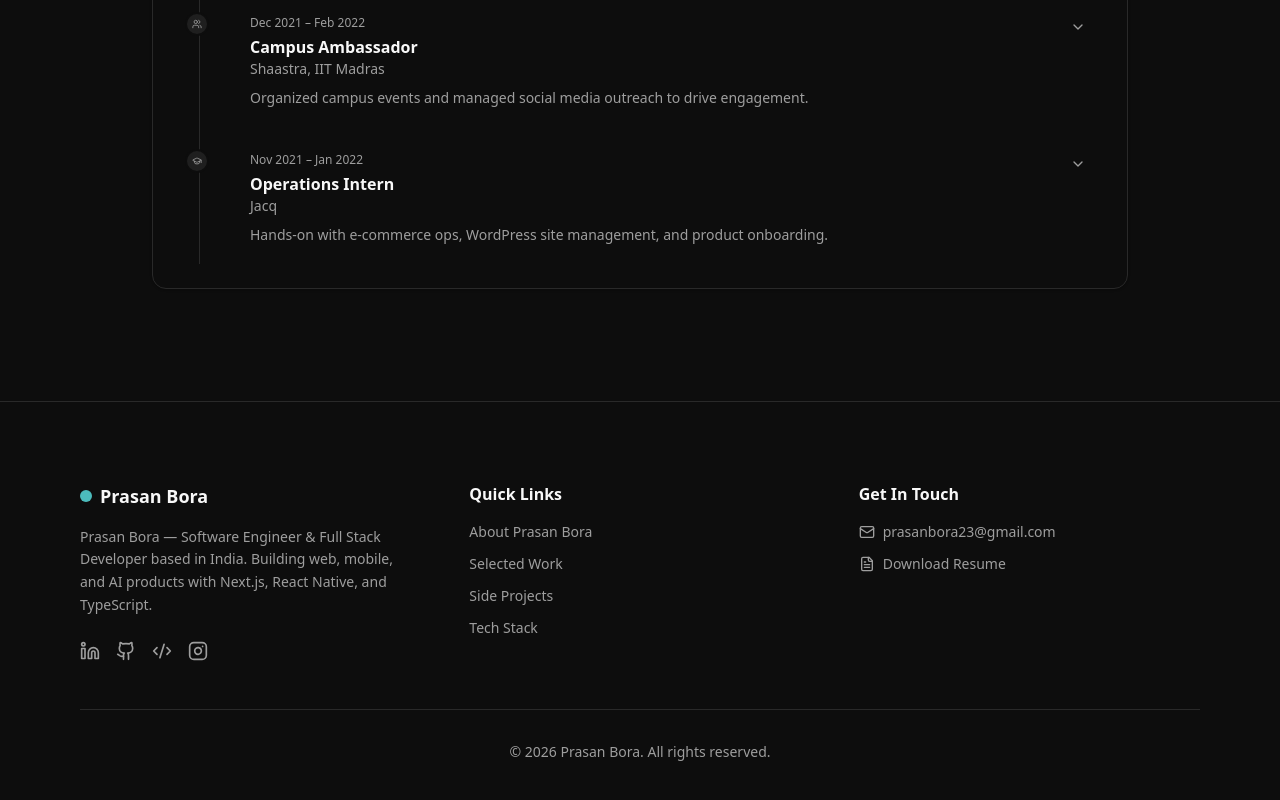
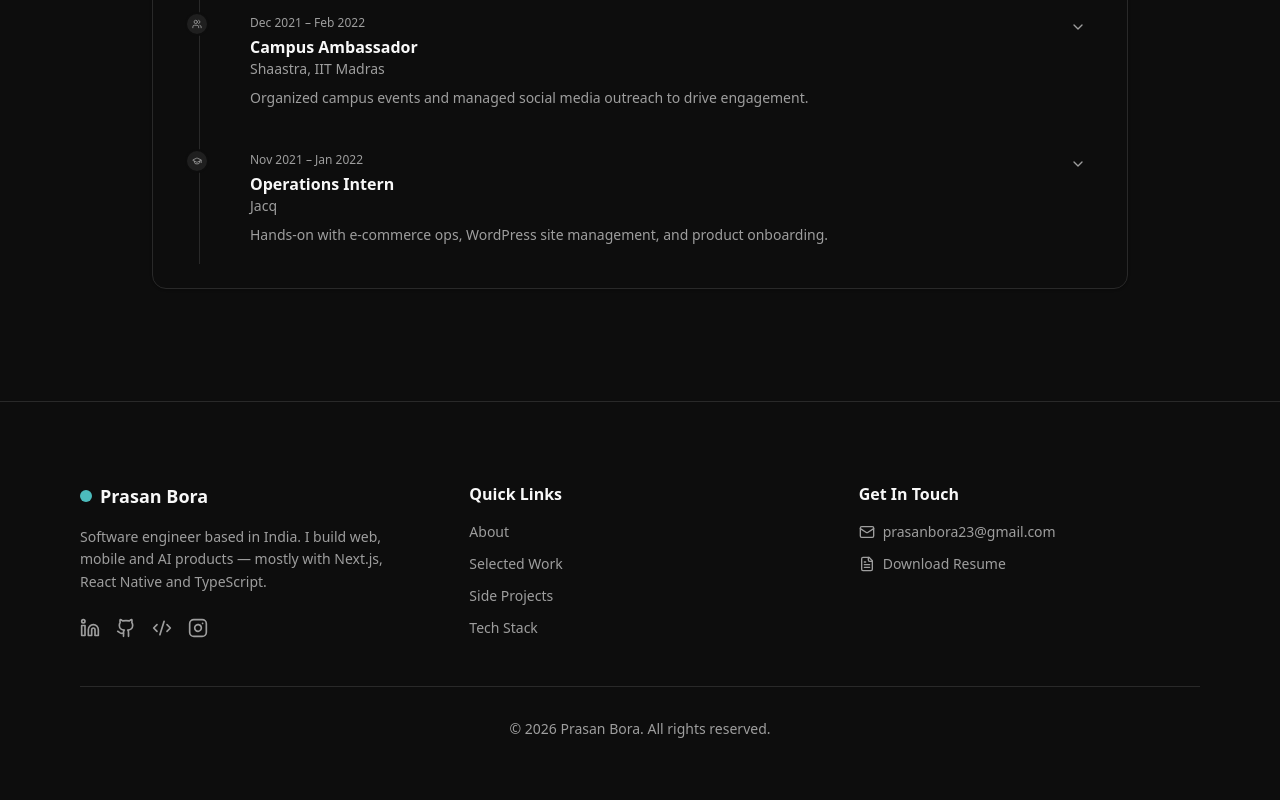
Before and after one commit to PrasanBora/portfolio3.0, a Next.js app: page /about in a window 1280 px wide. Shown: the part 1954-2754 px from the top of the page. Built offline with nearby package versions, Linux system fonts and the light colour scheme.

Commit message:
feat: update WorksClient and SiteFooter with concise descriptions and improved phrasing

```diff
--- a/app/works/works-client.tsx
+++ b/app/works/works-client.tsx
@@ -11,46 +11,46 @@ export default function WorksClient() {
         animate={{ opacity: 1, y: 0 }}
         transition={{ duration: 0.5 }}
         className="mb-12 md:mb-16">
-        <span className="eyebrow">Work by Prasan Bora</span>
+        <span className="eyebrow">Work</span>
         <h1 className="section-heading mt-3">
-          Selected Projects by Prasan Bora
+          Selected work
         </h1>
         <p className="lead mt-4 max-w-2xl">
-          A selection of products I&apos;ve contributed to — from AI platforms
-          and SaaS apps to client websites and e-commerce builds.
+          Products I&apos;ve shipped — AI platforms, SaaS apps, client sites,
+          a bit of e-commerce.
         </p>
       </motion.div>
 
       <section className="space-y-12" aria-label="Featured client and product work">
         <WorkCard
           imageSrc="/images/works/chefadora-hero.png"
-          imageAlt="Chefadora AI cooking assistant — Prasan Bora built the Cooking Mode feature and AI agents"
+          imageAlt="Chefadora — AI cooking assistant app"
           eyebrow="AI Platform · 2024–Present"
           title="Chefadora"
           subtitle="AI-powered cooking assistant"
-          description="Built the Cooking Mode feature and AI agents that handle most of the platform's operations. Working across the full stack — React Native, Next.js, and Node.js."
+          description="Built the Cooking Mode feature end-to-end and the AI agents that run most of the platform's day-to-day ops. Full stack — React Native, Next.js, Node.js."
           ctaHref="https://www.chefadora.com/cooking-ai"
           ctaLabel="See the product"
           tags={["React Native", "Next.js", "Node.js", "AI Agents"]}
         />
         <WorkCard
           imageSrc="/images/projects/physio-hero.png"
-          imageAlt="Korperheil physiotherapy clinic website built by Prasan Bora"
+          imageAlt="Korperheil — physiotherapy clinic website"
           eyebrow="Client Work · 2025"
           title="Korperheil"
           subtitle="Physiotherapy clinic website"
-          description="A clean, fast website for a physiotherapy clinic. Focused on Core Web Vitals, accessibility, and turning visitors into booked appointments."
+          description="Fast, clean site for a physio clinic. Built for Core Web Vitals, accessibility, and turning visitors into booked appointments."
           ctaHref="https://korperheil.com"
           ctaLabel="Visit site"
           tags={["Next.js", "Tailwind CSS", "SEO"]}
         />
         <WorkCard
           imageSrc="/images/works/himalayan-valley-hero.png"
-          imageAlt="Himalayan Valley premium tea e-commerce platform developed by Prasan Bora"
+          imageAlt="Himalayan Valley — premium tea e-commerce site"
           eyebrow="E-Commerce · 2025"
           title="Himalayan Valley"
           subtitle="Premium tea e-commerce platform"
-          description="Developed a full-stack e-commerce platform for a Himalayan tea brand. Built a custom product catalog with server-side rendering for SEO, integrated cart and checkout flow, and implemented a dynamic blog system (TeaTales) with a headless CMS. Optimized Core Web Vitals with lazy-loaded images and edge caching."
+          description="Full-stack e-commerce build for a Himalayan tea brand — SSR product catalog for SEO, cart and checkout, plus a headless-CMS-powered blog (TeaTales). Lazy-loaded images and edge caching to keep Core Web Vitals green."
           ctaHref="https://www.himalayanvalleyproduct.com/"
           ctaLabel="Visit site"
           tags={["Next.js", "TypeScript", "Tailwind CSS", "Stripe"]}
--- a/components/site-footer.tsx
+++ b/components/site-footer.tsx
@@ -50,9 +50,8 @@ export function SiteFooter() {
               <span className="font-semibold text-lg">Prasan Bora</span>
             </div>
             <p className="text-muted-foreground text-sm leading-relaxed mb-6">
-              Prasan Bora — Software Engineer & Full Stack Developer based in
-              India. Building web, mobile, and AI products with Next.js, React
-              Native, and TypeScript.
+              Software engineer based in India. I build web, mobile and AI
+              products — mostly with Next.js, React Native and TypeScript.
             </p>
             {/* Social Links */}
             <ul className="flex items-center gap-4 list-none p-0 m-0" aria-label="Prasan Bora on social media">
@@ -82,32 +81,28 @@ export function SiteFooter() {
               <li>
                 <Link
                   href="/about"
-                  className="text-muted-foreground hover:text-foreground transition-colors"
-                  title="About Prasan Bora">
-                  About Prasan Bora
+                  className="text-muted-foreground hover:text-foreground transition-colors">
+                  About
                 </Link>
               </li>
               <li>
                 <Link
                   href="/works"
-                  className="text-muted-foreground hover:text-foreground transition-colors"
-                  title="Selected work by Prasan Bora">
+                  className="text-muted-foreground hover:text-foreground transition-colors">
                   Selected Work
                 </Link>
               </li>
               <li>
                 <Link
                   href="/projects"
-                  className="text-muted-foreground hover:text-foreground transition-colors"
-                  title="Side projects by Prasan Bora">
+                  className="text-muted-foreground hover:text-foreground transition-colors">
                   Side Projects
                 </Link>
               </li>
               <li>
                 <Link
                   href="/tech-stack"
-                  className="text-muted-foreground hover:text-foreground transition-colors"
-                  title="Prasan Bora tech stack and skills">
+                  className="text-muted-foreground hover:text-foreground transition-colors">
                   Tech Stack
                 </Link>
               </li>
```
